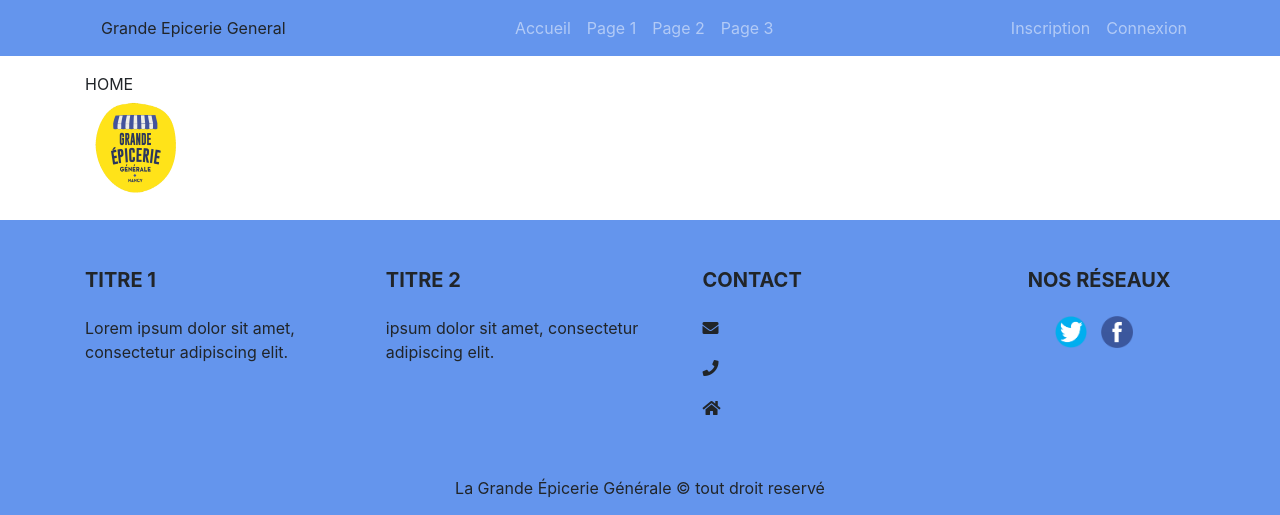
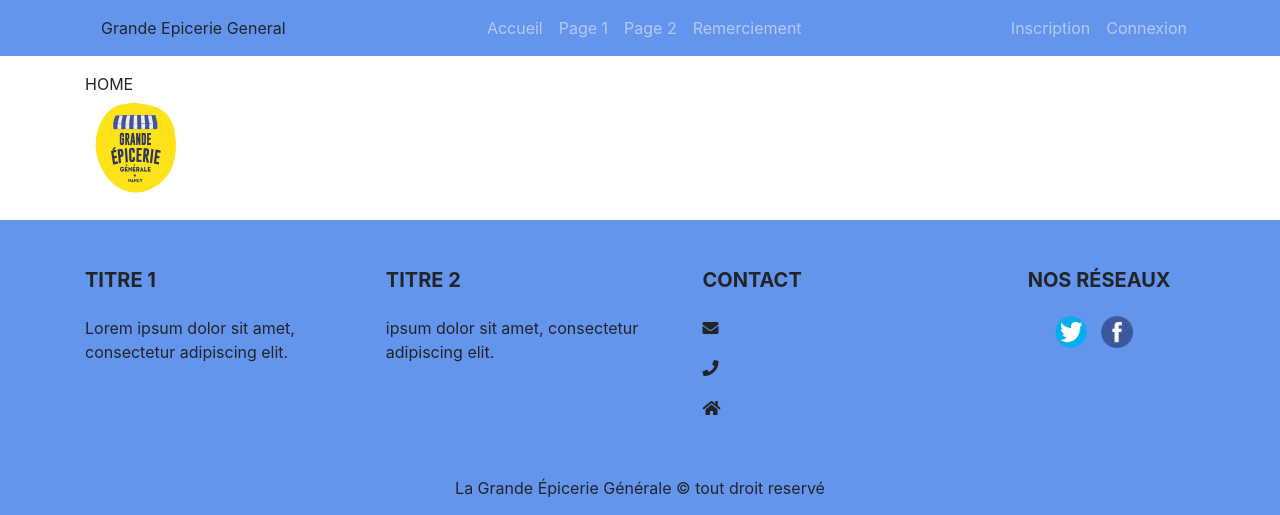
Before and after one commit to gauthiermyr/CrazyCharlyDay, a PHP site: template src/views/home.phtml in a window 1280 px wide. Shown: the top 515 px of the page. Run offline with PHP 8.4, Linux system fonts and the light colour scheme; the template is opened without the code that fills it, so the values that code supplies are empty; some libraries are stand-ins or nearby versions.

Commit message:
update footer

```diff
--- a/index.php
+++ b/index.php
@@ -75,6 +75,7 @@ $app->get('/planning[/]', function (Request $request, Response $response, array
 })->setName('register');
 
 
+
 /**
  * Run of Slim
  */
--- a/public/css/style.css
+++ b/public/css/style.css
@@ -1,4 +1,5 @@
 /* couleur de la navbar et du petit et dernier footer */
 .headfoot{
     background-color: cornflowerblue;
+
 }
--- a/src/views/layout.phtml
+++ b/src/views/layout.phtml
@@ -10,7 +10,7 @@
     <title><?=$title?></title>
 </head>
 
-<nav class="navbar navbar-expand-lg navbar-dark sticky-top headfoot">
+<nav class="navbar navbar-expand-lg navbar-dark sticky-top headfoot ">
     <div class="container">
         <a class="navbar-brand" href="<?= $router->pathFor('home') ?>"></a>Grande Epicerie General</a>
         <button class="navbar-toggler" type="button" data-toggle="collapse" data-target="#navbarResponsive" aria-controls="navbarResponsive" aria-expanded="false" aria-label="Toggle navigation">
@@ -19,16 +19,16 @@
         <div class="collapse navbar-collapse" id="navbarResponsive">
             <ul class="navbar-nav ml-auto">
                 <li class="nav-item">
-                    <a class="nav-link"">Accueil</a>
+                    <a class="nav-link" href="<?= $router->pathFor('home') ?>">Accueil</a>
                 </li>
                 <li class="nav-item">
-                    <a class="nav-link" ">Page 1</a>
+                    <a class="nav-link">Page 1</a>
                 </li>
                 <li class="nav-item">
-                    <a class="nav-link" ">Page 2</a>
+                    <a class="nav-link">Page 2</a>
                 </li>
                 <li class="nav-item">
-                    <a class="nav-link" ">Page 3</a>
+                    <a class="nav-link">Remerciement</a>
                 </li>
             </ul>
         </div>
@@ -54,13 +54,12 @@
     </div>
 </nav>
 
-
 <div class="container mt-3">
     <?= $content ?>
 </div>
 <br>
 
-<footer class="page-footer font-small mdb-color lighten-3 pt-4 headfoot">
+<footer class="page-footer font-small mdb-color lighten-3 pt-4 headfoot ">
     <div class="container text-center text-md-left">
         <div class="row">
             <div class="col-md-4 col-lg-3 mr-auto my-md-4 my-0 mt-4 mb-1">
```
